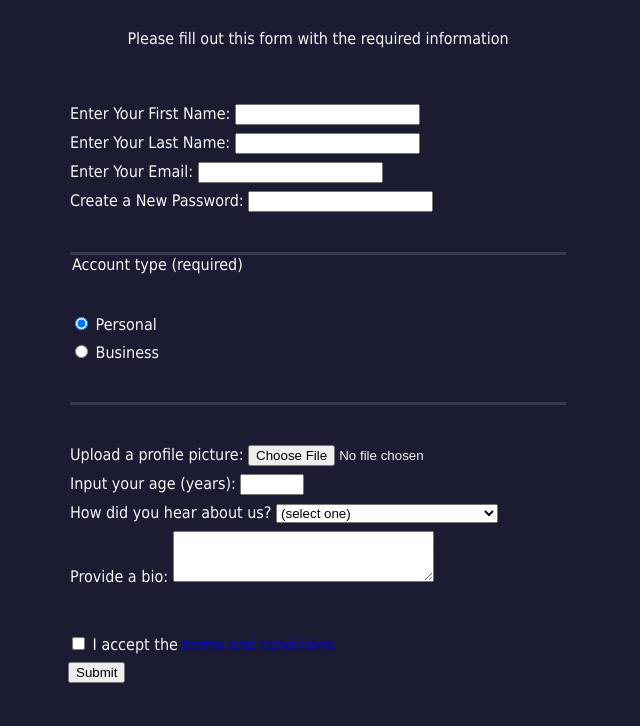
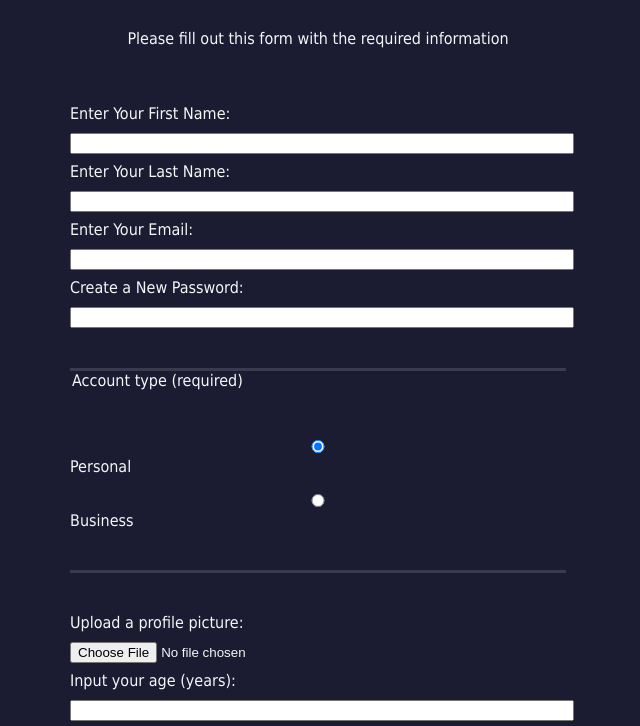
Before and after one commit to Butawantemi/Registration-form-freecodecamp, a plain HTML site: page index.html in a window 1280 px wide. Shown: the part 73-799 px from the top of the page, without its empty margins (322-962 px from the left). Drawn offline with Linux system fonts and the light colour scheme.

Commit message:
adding styles

```diff
--- a/styles.css
+++ b/styles.css
@@ -34,3 +34,10 @@ label {
     display: block;
     margin: 0.5rem 0;
 }
+
+input,
+textarea,
+select {
+  margin: 10px 0 0 0;
+  width: 100%;
+}
```
